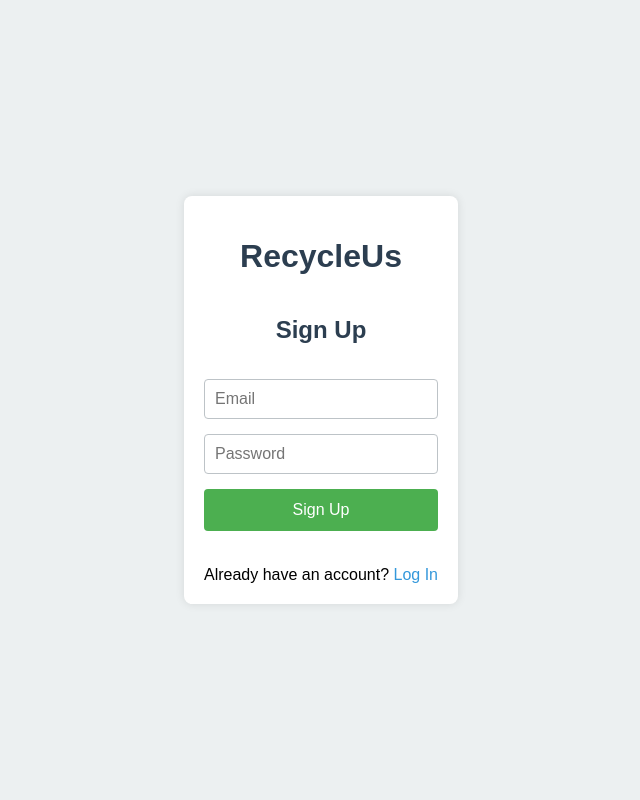
After one commit to cwnorhino/recycle-us, a Flask app: page /userauthentication in a window 1280 px wide. The commit adds this page. Shown: the whole page, without its empty margins (319-959 px from the left). Run offline with Flask 3, Linux system fonts and the light colour scheme.

Commit message:
user sign up

```diff
--- a/app.py
+++ b/app.py
@@ -1,6 +1,18 @@
-from flask import Flask, render_template
+from flask import Flask, render_template, request, jsonify, session, redirect, url_for
+from firebase_config import sign_up, sign_in, get_account_info
+import sqlite3
+import secrets
+from flask_cors import CORS
+from datetime import datetime
 
 app = Flask(__name__)
+CORS(app)
+app.secret_key = secrets.token_hex(16)
+
+def get_db_connection():
+    conn = sqlite3.connect('recycling.db')
+    conn.row_factory = sqlite3.Row
+    return conn
 
 @app.route('/')
 def home():
@@ -14,9 +26,121 @@ def guides():
 def map():
     return render_template('map.html')
 
+@app.route('/userauthentication')
+def userauthentication():
+    return render_template('userauthentication.html')
+
+@app.route('/signup', methods=['POST'])
+def signup():
+    email = request.json['email']
+    password = request.json['password']
+    try:
+        user = sign_up(email, password)
+        if user:
+            conn = get_db_connection()
+            conn.execute('INSERT INTO users (username, email, join_date) VALUES (?, ?, ?)',
+                         (email.split('@')[0], email, datetime.now().strftime("%Y-%m-%d")))
+            conn.commit()
+            conn.close()
+            return jsonify({"success": True}), 200
+        else:
+            print("Firebase signup failed")
+            return jsonify({"success": False, "message": "Firebase signup failed"}), 400
+    except Exception as e:
+        print(f"Signup error: {str(e)}")
+        return jsonify({"success": False, "message": str(e)}), 400
+
+@app.route('/login', methods=['POST'])
+def login():
+    email = request.json['email']
+    password = request.json['password']
+    try:
+        user = sign_in(email, password)
+        if user:
+            session['user'] = {
+                'email': email,
+                'idToken': user['idToken']
+            }
+            print(f"User logged in: {email}")
+            return jsonify({"success": True}), 200
+        else:
+            return jsonify({"success": False, "message": "Invalid credentials"}), 401
+    except Exception as e:
+        print(f"Login error: {str(e)}")
+        return jsonify({"success": False, "message": str(e)}), 401
+
+@app.route('/logout')
+def logout():
+    session.pop('user', None)
+    return redirect(url_for('home'))
+
 @app.route('/profile')
 def profile():
-    return render_template('profile.html')
+    if 'user' not in session:
+        print("User not in session, redirecting to signup")
+        return redirect(url_for('getStarted'))
+
+    user_email = session['user']['email']
+    print(f"Fetching profile for user: {user_email}")
+
+    conn = get_db_connection()
+    user_data = conn.execute('SELECT * FROM users WHERE email = ?', (user_email,)).fetchone()
+    conn.close()
+
+    if user_data:
+        print(f"User data found for: {user_email}")
+        return render_template('profile.html', user=user_data)
+    else:
+        print(f"No user data found for: {user_email}")
+        return redirect(url_for('home'))
+
+@app.route('/get_recycling_centers')
+def get_recycling_centers():
+    conn = get_db_connection()
+    centers = conn.execute('SELECT * FROM centers').fetchall()
+    conn.close()
+    return jsonify([dict(center) for center in centers])
+
+@app.route('/register', methods=['POST'])
+def register():
+    data = request.json
+    conn = get_db_connection()
+    try:
+        conn.execute('INSERT INTO users (username, email, join_date) VALUES (?, ?, ?)',
+                     (data['username'], data['email'], datetime.now().strftime("%Y-%m-%d")))
+        conn.commit()
+        return jsonify({"success": True}), 200
+    except sqlite3.IntegrityError:
+        return jsonify({"success": False, "message": "Username or email already exists"}), 400
+    finally:
+        conn.close()
+
+@app.route('/log_recycling', methods=['POST'])
+def log_recycling():
+    if 'user_id' not in session:
+        return jsonify({"success": False, "message": "Not logged in"}), 401
+
+    data = request.json
+    conn = get_db_connection()
+    try:
+        conn.execute('INSERT INTO recycling_logs (user_id, material, weight, date) VALUES (?, ?, ?, ?)',
+                     (session['user_id'], data['material'], data['weight'], datetime.now().strftime("%Y-%m-%d")))
+        conn.commit()
+        return jsonify({"success": True}), 200
+    except:
+        return jsonify({"success": False, "message": "Failed to log recycling"}), 400
+    finally:
+        conn.close()
+
+def check_achievements(user_id):
+    conn = get_db_connection()
+    total_recycled = conn.execute('SELECT SUM(weight) FROM recycling_logs WHERE user_id = ?', (user_id,)).fetchone()[0]
+    if total_recycled >= 100 and not conn.execute('SELECT * FROM achievements WHERE user_id = ? AND achievement = ?', (user_id, "100kg Recycled")).fetchone():
+        conn.execute('INSERT INTO achievements (user_id, achievement, date_achieved) VALUES (?, ?, ?)',
+                     (user_id, "100kg Recycled", datetime.now().strftime("%Y-%m-%d")))
+
+    conn.commit()
+    conn.close()
 
 if __name__ == '__main__':
     app.run(debug=True)
--- /dev/null
+++ b/static/css/signup.css
@@ -0,0 +1,74 @@
+body {
+    font-family: Arial, sans-serif;
+    background-color: #ecf0f1;
+    margin: 0;
+    padding: 0;
+    display: flex;
+    justify-content: center;
+    align-items: center;
+    height: 100vh;
+}
+
+.container {
+    max-width: 400px;
+    margin: 0 auto;
+    padding: 20px;
+    background-color: #ffffff;
+    border-radius: 8px;
+    box-shadow: 0 0 10px rgba(0, 0, 0, 0.1);
+}
+
+h1,
+h2 {
+    color: #2c3e50;
+    text-align: center;
+}
+
+#auth-forms {
+    display: flex;
+    flex-direction: column;
+    gap: 20px;
+}
+
+form {
+    display: flex;
+    flex-direction: column;
+    gap: 15px;
+}
+
+input[type="email"],
+input[type="password"] {
+    padding: 10px;
+    border: 1px solid #bdc3c7;
+    border-radius: 4px;
+    font-size: 16px;
+}
+
+button[type="submit"] {
+    background-color: #4caf50;
+    color: white;
+    padding: 12px 20px;
+    border: none;
+    border-radius: 4px;
+    cursor: pointer;
+    font-size: 16px;
+    transition: background-color 0.3s ease;
+}
+
+button[type="submit"]:hover {
+    background-color: #45a049;
+}
+
+.form-toggle {
+    text-align: center;
+    margin-top: 15px;
+}
+
+.form-toggle a {
+    color: #3498db;
+    text-decoration: none;
+}
+
+.form-toggle a:hover {
+    text-decoration: underline;
+}
--- /dev/null
+++ b/static/js/main.js
@@ -0,0 +1,80 @@
+document.addEventListener('DOMContentLoaded', function () {
+    const signupForm = document.getElementById('signup-form');
+    const loginForm = document.getElementById('login-form');
+    const showLogin = document.getElementById('show-login');
+    const showSignup = document.getElementById('show-signup');
+
+    // Toggle between signup and login forms
+    showLogin.addEventListener('click', function (e) {
+        e.preventDefault();
+        signupForm.style.display = 'none';
+        loginForm.style.display = 'block';
+        showLogin.parentElement.style.display = 'none';
+        showSignup.parentElement.style.display = 'block';
+    });
+
+    showSignup.addEventListener('click', function (e) {
+        e.preventDefault();
+        loginForm.style.display = 'none';
+        signupForm.style.display = 'block';
+        showSignup.parentElement.style.display = 'none';
+        showLogin.parentElement.style.display = 'block';
+    });
+
+    // Handle signup form submission
+    signupForm.addEventListener('submit', function (e) {
+        e.preventDefault();
+        var email = document.getElementById('signup-email').value;
+        var password = document.getElementById('signup-password').value;
+        fetch('/signup', {
+            method: 'POST',
+            headers: {
+                'Content-Type': 'application/json',
+            },
+            body: JSON.stringify({ email: email, password: password }),
+            credentials: 'include'
+        })
+            .then(response => response.json())
+            .then(data => {
+                if (data.success) {
+                    alert('Signup successful!');
+                    // Redirect to home page or dashboard
+                    window.location.href = '/';
+                } else {
+                    alert('Signup failed: ' + (data.message || 'Please try again.'));
+                }
+            })
+            .catch(error => {
+                console.error('Error:', error);
+                alert('An error occurred. Please try again.');
+            });
+    });
+
+    // Handle login form submission
+    loginForm.addEventListener('submit', function (e) {
+        e.preventDefault();
+        var email = document.getElementById('login-email').value;
+        var password = document.getElementById('login-password').value;
+        fetch('/login', {
+            method: 'POST',
+            headers: {
+                'Content-Type': 'application/json',
+            },
+            body: JSON.stringify({ email: email, password: password }),
+            credentials: 'include'  // Important for sending cookies
+        })
+            .then(response => response.json())
+            .then(data => {
+                if (data.success) {
+                    console.log('Login successful!');
+                    window.location.href = '/profile';  // Redirect to profile page
+                } else {
+                    alert('Login failed: ' + (data.message || 'Please check your credentials and try again.'));
+                }
+            })
+            .catch(error => {
+                console.error('Error:', error);
+                alert('An error occurred. Please try again.');
+            });
+    });
+});
--- a/templates/base.html
+++ b/templates/base.html
@@ -14,8 +14,8 @@
         <a href="/guides">Guides</a>
         <a href="/map">Map</a>
         <a href="/profile">Profile</a>
+        <a href="/userauthentication">Sign Up</a>
     </nav>
-    {% block content %}{% endblock %}
     <script src="{{ url_for('static', filename='js/main.js') }}"></script>
 </body>
 
--- a/templates/home.html
+++ b/templates/home.html
@@ -42,7 +42,7 @@
         <section id="get-started">
             <h2>Get Started Today!</h2>
             <p>Join our community of Recyle-Us</p>
-            <a href="#" class="btn btn-large">Sign Up Now</a>
+            <a href="{{ url_for('userauthentication') }}" class="btn btn-large">Sign Up Now</a>
         </section>
     </div>
 </body>
--- /dev/null
+++ b/templates/userauthentication.html
@@ -0,0 +1,38 @@
+<!DOCTYPE html>
+<html lang="en">
+
+<head>
+    <meta charset="UTF-8">
+    <meta name="viewport" content="width=device-width, initial-scale=1.0">
+    <title>Sign Up / Log In</title>
+    <link rel="stylesheet" href="{{ url_for('static', filename='css/signup.css') }}">
+</head>
+
+<body>
+    <div class="container">
+        <h1>RecycleUs</h1>
+        <div id="auth-forms">
+            <form id="signup-form">
+                <h2>Sign Up</h2>
+                <input type="email" id="signup-email" placeholder="Email" required>
+                <input type="password" id="signup-password" placeholder="Password" required>
+                <button type="submit">Sign Up</button>
+            </form>
+            <div class="form-toggle">
+                Already have an account? <a href="#" id="show-login">Log In</a>
+            </div>
+            <form id="login-form" style="display: none;">
+                <h2>Log In</h2>
+                <input type="email" id="login-email" placeholder="Email" required>
+                <input type="password" id="login-password" placeholder="Password" required>
+                <button type="submit">Log In</button>
+            </form>
+            <div class="form-toggle" style="display: none;">
+                Don't have an account? <a href="#" id="show-signup">Sign Up</a>
+            </div>
+        </div>
+    </div>
+    <script src="{{ url_for('static', filename='js/main.js') }}"></script>
+</body>
+
+</html>
```
Also changed, not shown: database.py (+7 -7 lines), firebase_admin_setup.py (added, +12 -0 lines), firebase_config.py (added, +42 -0 lines), seed_database.py (added, +85 -0 lines), static/js/map.js (+9 -4 lines), templates/profile.html (+12 -13 lines), recycling.db, 1 other file.
